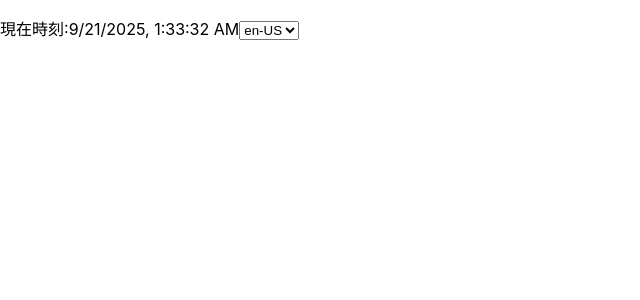
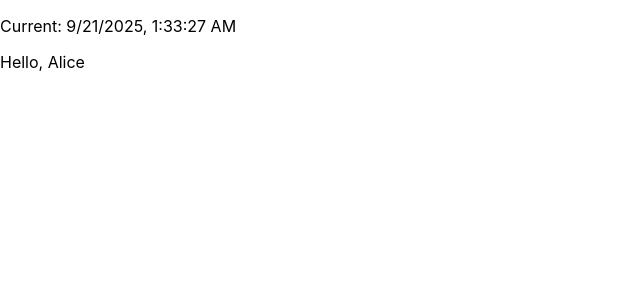
Before and after one commit to ryousukemizokami/React-practice, a React (Create React App) app: page / in a window 1280 px wide. Shown: the top 300 px of the page, without its empty margins (0-640 px from the left). Built offline with nearby package versions, Linux system fonts and the light colour scheme.

Commit message:
useContext

```diff
--- /dev/null
+++ b/src/components/UseContextSample.tsx
@@ -0,0 +1,42 @@
+import React, { useContext } from "react"
+
+type User = {
+    id: number
+    name: string
+}
+
+// ユーザーデータを保持するContextを作成する
+const UserContext = React.createContext<User | null>(null)
+
+const GrandChild = () => {
+    // useContextにContextを渡すことで、Contextから値を取得する
+    const user = useContext(UserContext)
+
+    return user !== null ? <p>Hello, {user.name}</p> : null
+}
+
+const Child = () => {
+    const now = new Date()
+
+    return (
+        <div>
+            <p>Current: {now.toLocaleString()}</p>
+            <GrandChild />
+        </div>
+    )
+}
+
+const Parent = () => {
+    const user: User = {
+        id: 1,
+        name: "Alice",
+    }
+    return (
+        // Contextに値を渡す
+        <UserContext.Provider value={user}>
+            <Child />
+        </UserContext.Provider>
+    )
+}
+
+export default Parent
--- a/src/index.tsx
+++ b/src/index.tsx
@@ -6,14 +6,15 @@
 // import Counter from './components/Counter';
 // import { Parent } from './components/Parent';
 // import { UseMemoSample } from './components/UseMemoSample';
-import Clock  from './components/Clock';
+// import Clock  from './components/Clock';
+import Parent from './components/UseContextSample';
 import reportWebVitals from './reportWebVitals';
 
 const root = ReactDOM.createRoot(
   document.getElementById('root') as HTMLElement
 );
 root.render(
-<Clock />
+<Parent />
 );
 
 // If you want to start measuring performance in your app, pass a function
```
